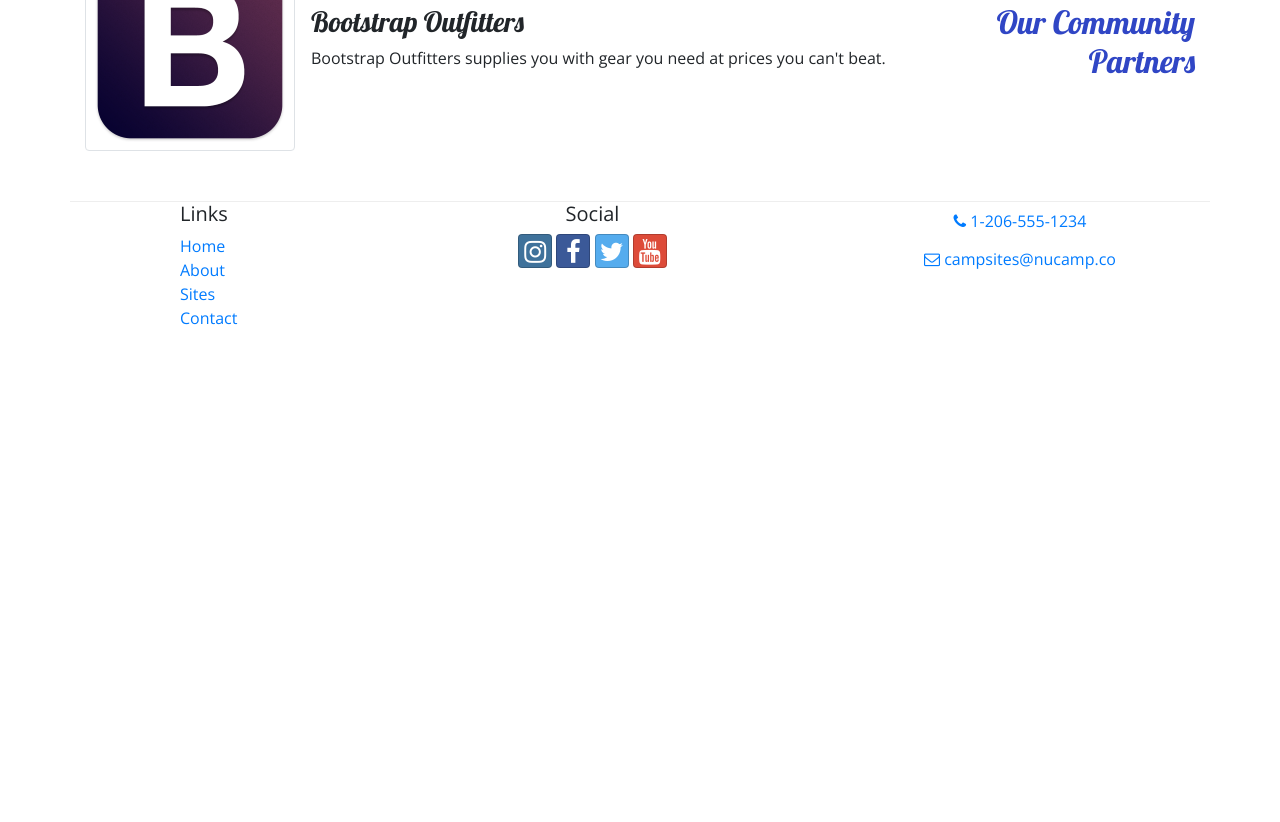
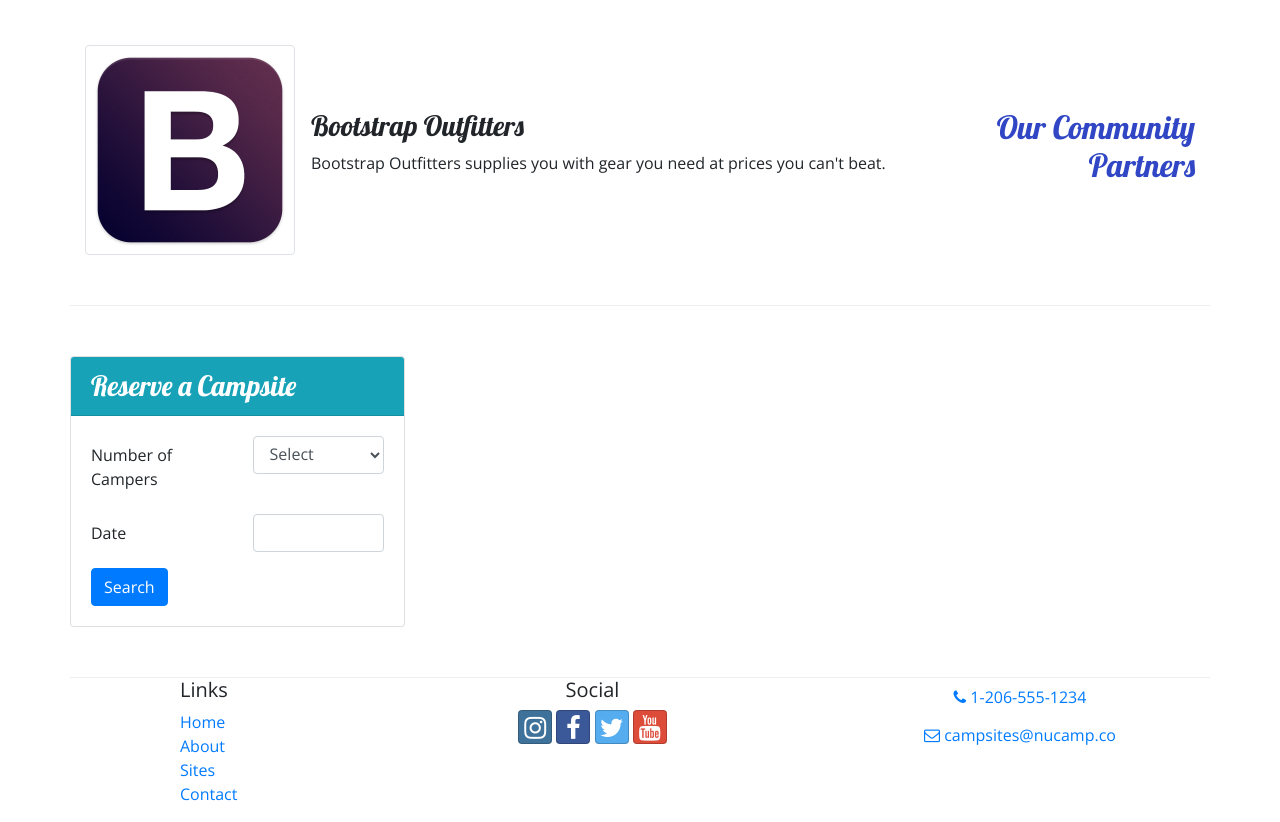
Before and after one commit to shellnick/bootstrap-project, a website: page index.html in a window 1280 px wide. Shown: the part 847-1669 px from the top of the page. Before the commit the page ends 1193 px from the top, so only its background shows below. Drawn offline with nearby package versions, Linux system fonts and the light colour scheme.

Commit message:
Week 2 Assignment

```diff
--- a/index.html
+++ b/index.html
@@ -29,6 +29,9 @@
                 <div class="col">
                     <h1>NuCamp</h1>
                     <h2>a better way to camp</h2>
+                </div>
+                <div class="col mt-4">
+                    <button type="button" href="#reserveForm" class="text-btn-lg btn btn-info"><a href="#reserveForm" class="text-nowrap text-white">Reserve Campsite</a></button>
                 </div>
             </div>
         </div>
@@ -73,9 +76,14 @@
                 <h2>Featured Campsites</h2>
             </div>
             <div class="col">
-                <h3>React Lake Campground</h3>
-                <p class="d-none d-sm-block">Nestled in the foothills of the Chrome Mountains, this campground on the shores of the pristine React Lake is
+                <div class="media">
+                    <div class="media-body align-self-center">
+                        <h3>React Lake Campground</h3>
+                        <p class="d-none d-sm-block">Nestled in the foothills of the Chrome Mountains, this campground on the shores of the pristine React Lake is
                 a favorite for fly fishers.</p>
+                    </div>
+                    <img class="d-flex ml-3 img-thumbnail" src="img/react-lake-thumb.jpg" alt="React Lake Campground Thumbnail" />
+                </div>
             </div>
         </div>
 
@@ -85,7 +93,7 @@
             </div>
             <div class="col">
                 <div class="media">
-                    <img class="d-flex mr-3 img-thumbnail" src="img/bootstrap-thumb.png" alt="Bootsstrap Outfitters" />
+                    <img class="d-flex mr-3 img-thumbnail" src="img/bootstrap-thumb.png" alt="Bootstrap Outfitters" />
                     <div class="media-body align-self-center">
                         <h3>Bootstrap Outfitters</h3>
                         <p class="d-none d-sm-block">Bootstrap Outfitters supplies you with gear you need at prices you can't beat.</p>
@@ -93,6 +101,45 @@
                 </div>
             </div>
         </div>
+        <div class=" row row-content">
+            <div cclasss="col-sm-6 mx-auto">
+                <div class="card">
+                    <h3 class="bg-info text-white card-header">Reserve a Campsite</h3>
+                    <div class="card-body">
+                        <form id="reserveForm">
+                            <div class="row form-group">
+                                <label for="numCampers" class="col-sm-6 col-form-label">Number of Campers</label>
+                                <div class="col">
+                                    <select class="form-control" name="numCampers" id="numCampers">
+                                        <option>Select</option>
+                                        <option value="1">1</option>
+                                        <option value="2">2</option>
+                                        <option value="3">3</option>
+                                        <option value="4">4</option>
+                                        <option value="5">5</option>
+                                        <option value="6">6</option>
+                                    </select>
+                                </div>
+                            </div>
+                            <div class="row form-group">
+                                <label for="date" class="col-sm-6 col-form-label">Date</label>
+                                <div class="col">
+                                    <input class="form-control" type="" id="" name="date" placeholder="" />
+                                </div>
+                            </div>
+                            <div class="row">
+                                <div class="col">
+                                    <button type="submit" class="btn btn-primary">Search</button>
+                                </div>
+                            </div>
+                        </form>
+                    </div>
+                </div>
+            </div>
+        </div>
+
+
+
     </div>
 
     <footer class="site-footer">
```
